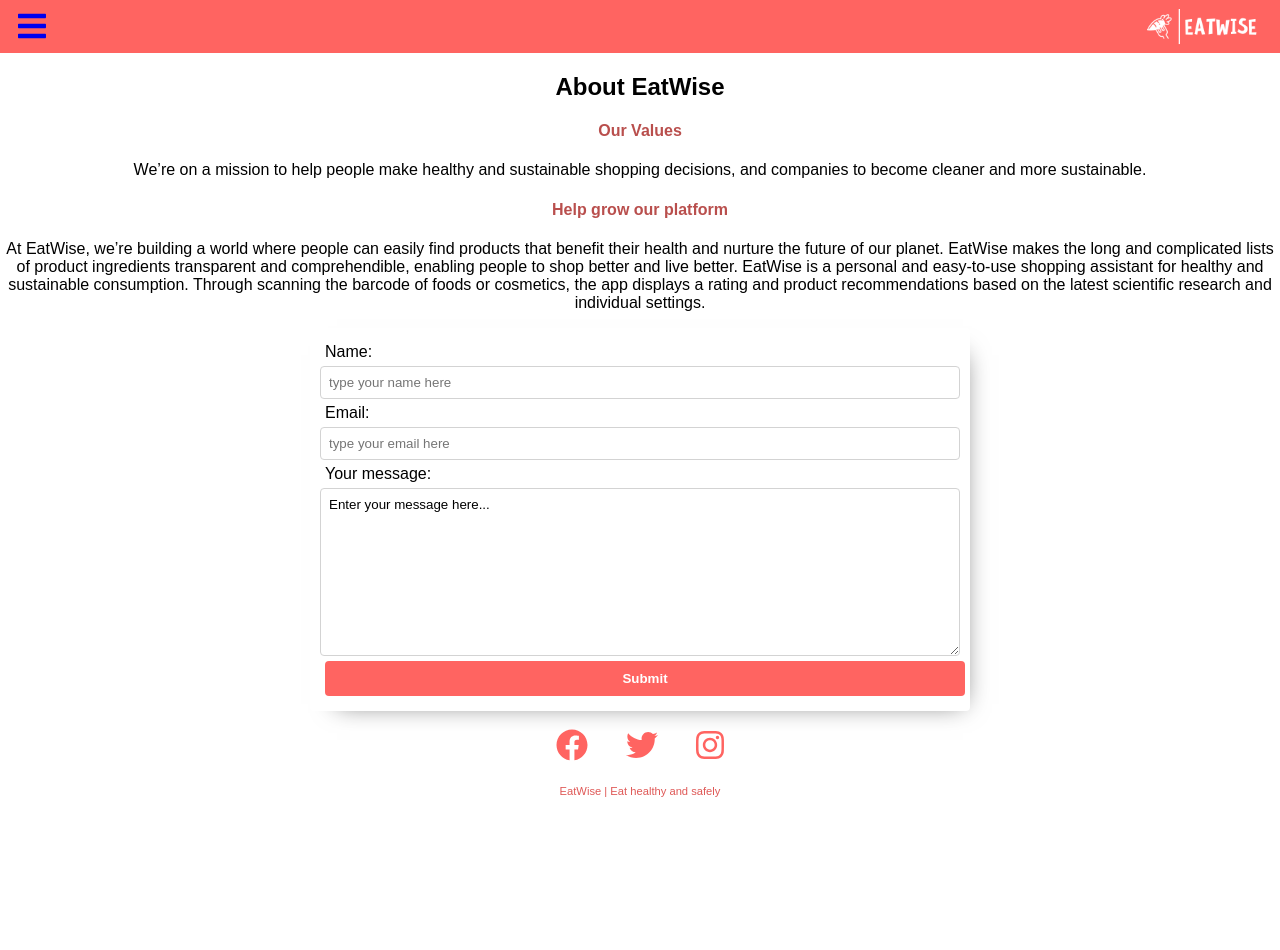
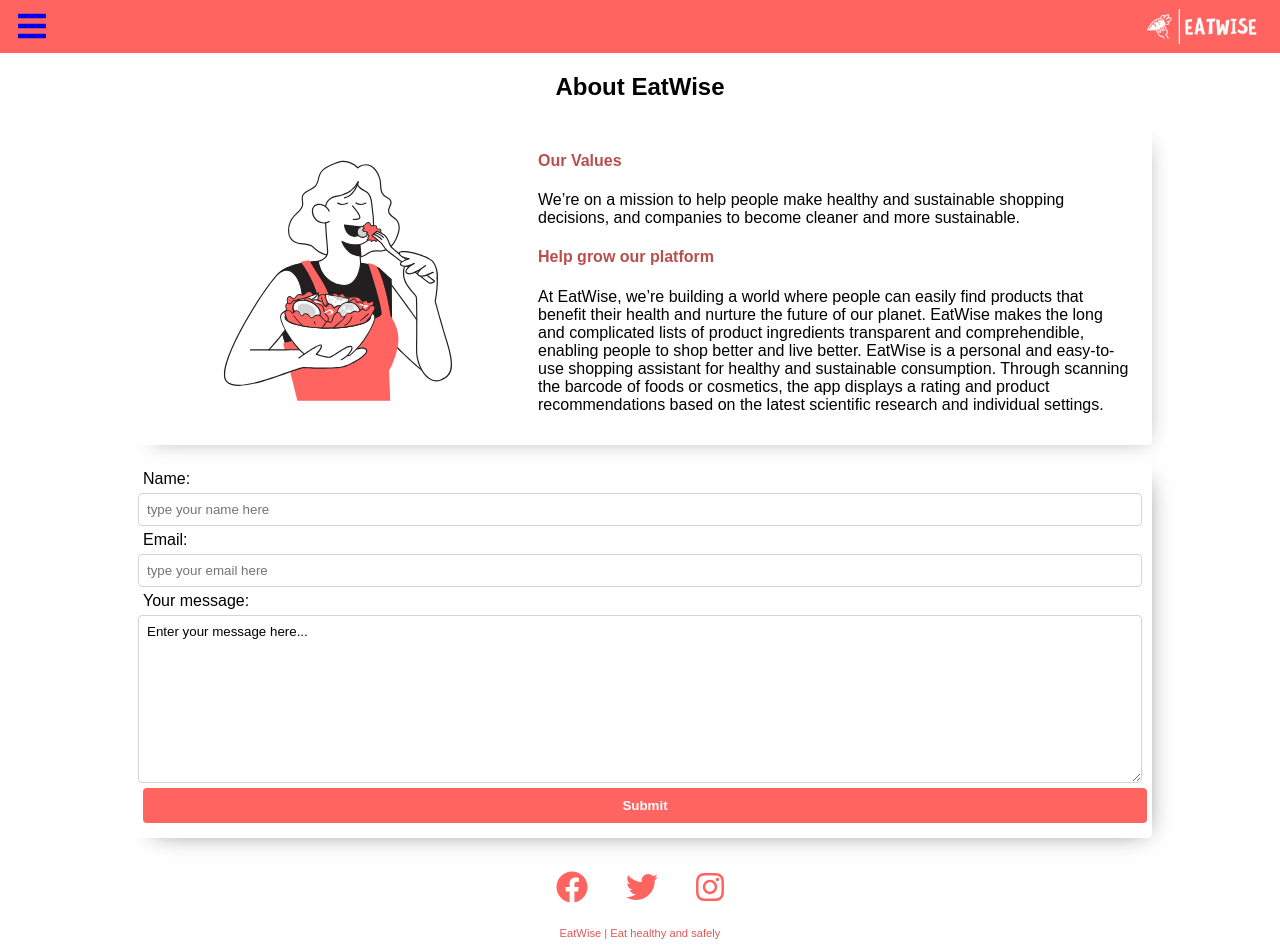
Before and after one commit to secondreact/eatwise, a React (Create React App) app: page /about in a window 1280 px wide. Before the commit the page ends 808 px from the top, so only its background shows below. Built offline with nearby package versions, Linux system fonts and the light colour scheme; what webfontloader would draw is missing.

Commit message:
🎨 updated the about us page

```diff
--- a/public/index.html
+++ b/public/index.html
@@ -1,6 +1,7 @@
 <!DOCTYPE html>
 <html lang="en">
   <head>
+    <meta name="viewport" content="width=device-width, initial-scale=1" />
     <link rel="manifest" href="%PUBLIC_URL%/manifest.json" />
     <title>React App</title>
   </head>
--- a/src/App.css
+++ b/src/App.css
@@ -2,4 +2,8 @@
   text-align: center;
 }
 
-/* test */
+@-ms-viewport {
+  width: device-width;
+}
+
+/* Resource for responsive pages https://css-tricks.com/snippets/html/responsive-meta-tag/ */
--- /dev/null
+++ b/src/Components/AboutPage/AboutPage.scss
@@ -0,0 +1,19 @@
+.about-section {
+  display: flex;
+  text-align: left;
+  width: 80%;
+  height: fit-content;
+  padding: 10px;
+  margin: 0 auto;
+  box-sizing: border-box;
+  border-radius: 4px;
+  box-shadow: 10px 10px 20px -15px rgba(117, 116, 117, 0.65);
+  img {
+    justify-content: flex-start;
+    width: 400px;
+  }
+  .about-content {
+    justify-content: flex-end;
+    padding-right: 10px;
+  }
+}
--- a/src/Components/ContactForm/ContactForm.scss
+++ b/src/Components/AboutPage/ContactForm.scss
@@ -2,9 +2,10 @@ form {
   display: flex;
   flex-direction: column;
   padding: 10px;
-  width: 50%;
-  margin: 10px auto 5px auto;
+  width: 80%;
+  margin: 10px auto 20px auto;
   border-radius: 4px;
+  box-sizing: border-box;
   box-shadow: 10px 10px 24px -17px rgba(105, 105, 105, 1);
   label {
     text-align: justify;
--- a/src/Components/NavBar/SidebarData.js
+++ b/src/Components/NavBar/SidebarData.js
@@ -9,12 +9,12 @@ export const SidebarData = [
     icon: <AiIcons.AiOutlineUnorderedList />,
     cName: "nav-text",
   },
-  {
-    title: "Details",
-    path: "/details",
-    icon: <FaIcons.FaCookieBite />,
-    cName: "nav-text",
-  },
+  // {
+  //   title: "Details",
+  //   path: "/details",
+  //   icon: <FaIcons.FaCookieBite />,
+  //   cName: "nav-text",
+  // },
   {
     title: "Favorites",
     path: "/favorites",
--- a/src/Components/ProductResults/ProductCard.js
+++ b/src/Components/ProductResults/ProductCard.js
@@ -1,6 +1,6 @@
 import React from "react";
 import PlaceholderImage from "../../pages/shared/general_images/camera.svg";
-import "./Productinfo.css";
+import "./Productinfo.scss";
 
 function ProductCard(props) {
   return (
--- a/src/Components/ProductResults/Productinfo.css
+++ b/src/Components/ProductResults/Productinfo.scss
@@ -54,4 +54,7 @@
   left: 50%;
   transform: translate(-50%, -50%);
   font-size: 1rem;
+  p {
+    font-weight: 600;
+  }
 }
--- a/src/pages/AboutPage.js
+++ b/src/pages/AboutPage.js
@@ -1,12 +1,18 @@
 import React from "react";
-import ContactForm from "../Components/ContactForm/ContactForm";
+import "../Components/AboutPage/AboutPage.scss";
+import ContactForm from "../Components/AboutPage/ContactForm";
 import Footer from "../Components/Footer/Footer";
+import AboutPageImage from "../pages/shared/general_images/eating_salad_.svg";
 
 function AboutPage() {
   return (
     <div>
+      <h2>About EatWise</h2>
+      <div className="about-section">
         <div>
-        <h2>About EatWise</h2>
+          <img src={AboutPageImage} alt="Woman eating a salad" />
+        </div>
+        <div className="about-content">
           <h4>Our Values</h4>
           <p>
             We’re on a mission to help people make healthy and sustainable
@@ -19,15 +25,16 @@ function AboutPage() {
             products that benefit their health and nurture the future of our
             planet. EatWise makes the long and complicated lists of product
             ingredients transparent and comprehendible, enabling people to shop
-          better and live better. EatWise is a personal and easy-to-use shopping
-          assistant for healthy and sustainable consumption. Through scanning
-          the barcode of foods or cosmetics, the app displays a rating and
-          product recommendations based on the latest scientific research and
-          individual settings.
+            better and live better. EatWise is a personal and easy-to-use
+            shopping assistant for healthy and sustainable consumption. Through
+            scanning the barcode of foods or cosmetics, the app displays a
+            rating and product recommendations based on the latest scientific
+            research and individual settings.
           </p>
+        </div>
+      </div>
       <ContactForm />
       <Footer />
-      </div>
     </div>
   );
 }
--- a/src/pages/ResultsPage.js
+++ b/src/pages/ResultsPage.js
@@ -1,5 +1,5 @@
 import React, { Component } from "react";
-import "../Components/ProductResults/Productinfo.css";
+import "../Components/ProductResults/Productinfo.scss";
 import ProductCard from "../Components/ProductResults/ProductCard";
 import Footer from "../Components/Footer/Footer";
 import Filters from "../Components/Filters/Filters";
```
Also changed, not shown: src/Components/ProductResults/ResultsContainer.js (deleted, +0 -15 lines), src/Components/AboutPage/ContactForm.js (renamed from src/Components/ContactForm/ContactForm.js), src/pages/shared/general_images/eating_salad_.svg (added). Lines whose indentation alone changed are shown as unchanged.
